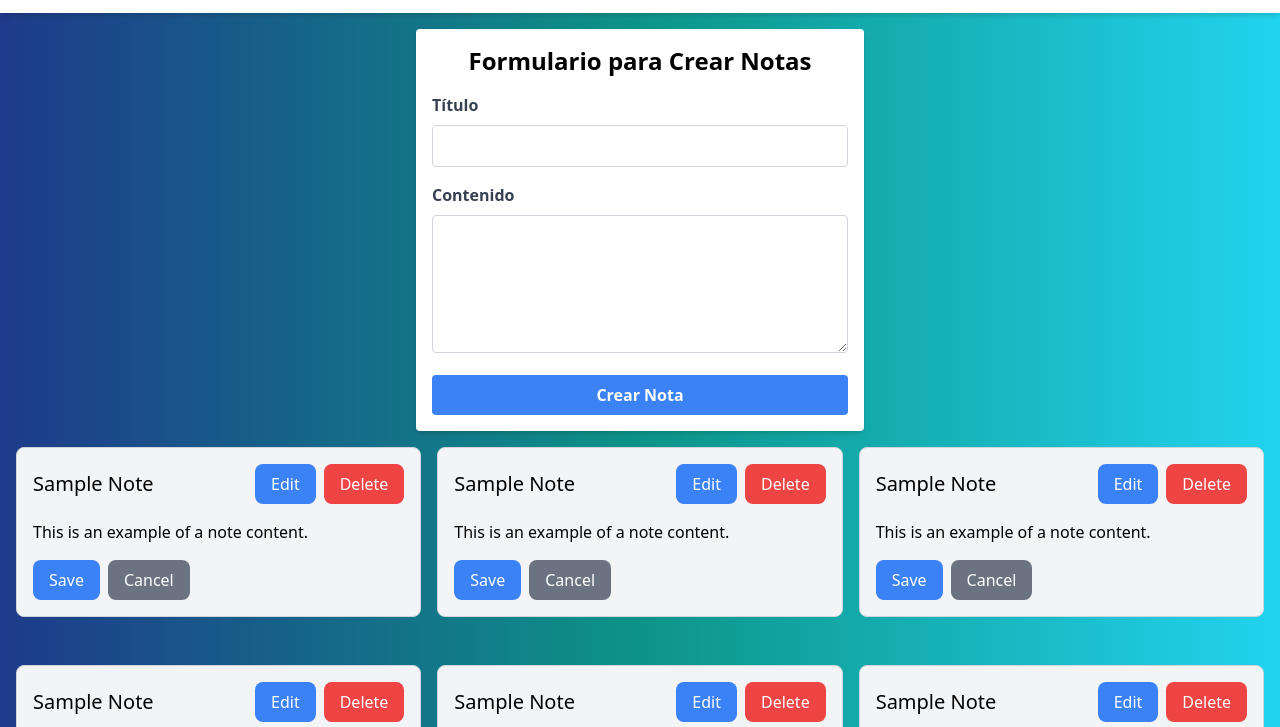
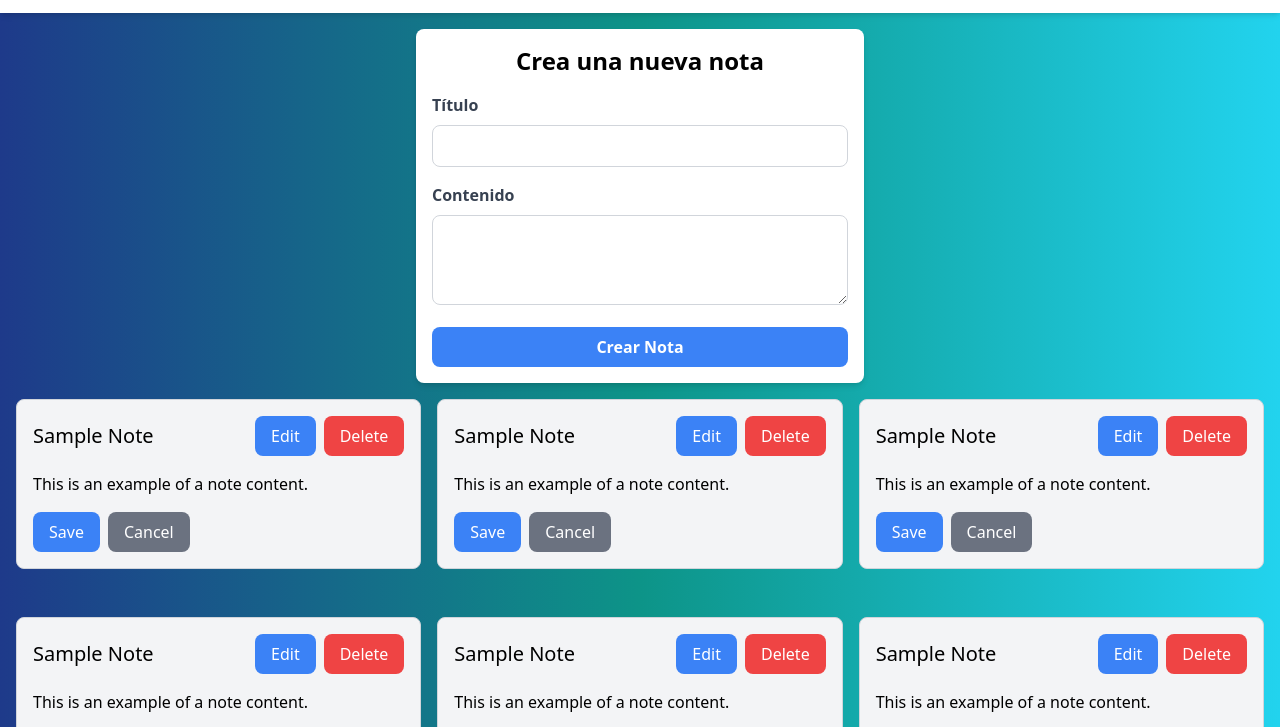
Before and after one commit to hugomaartinez/notes-app, an Astro site: page / in a window 1280 px wide. Shown: the part 51-778 px from the top of the page. Built offline with nearby package versions, Linux system fonts and the light colour scheme; Astro itself is replaced by a stand-in of ours.

Commit message:
Actualizar el formulario de notas: mejorar el estilo y ajustar el tamaño del área de texto

```diff
--- a/src/components/NoteForm.astro
+++ b/src/components/NoteForm.astro
@@ -1,7 +1,5 @@
-<form class="note-form max-w-md mx-auto p-4 bg-white shadow-md rounded">
-  <h2 class="text-center text-2xl font-bold mb-4">
-    Formulario para Crear Notas
-  </h2>
+<form class="note-form max-w-md mx-auto p-4 bg-white shadow-md rounded-lg">
+  <h2 class="text-center text-2xl font-bold mb-4">Crea una nueva nota</h2>
   <div class="form-group mb-4">
     <label for="title" class="block text-gray-700 font-bold mb-2">Título</label>
     <input
@@ -9,7 +7,7 @@
       id="title"
       name="title"
       required
-      class="w-full px-3 py-2 border border-gray-300 rounded"
+      class="w-full px-3 py-2 border border-gray-300 rounded-lg"
     />
   </div>
   <div class="form-group mb-4">
@@ -19,13 +17,13 @@
     <textarea
       id="content"
       name="content"
-      rows="5"
+      rows="3"
       required
-      class="w-full px-3 py-2 border border-gray-300 rounded"></textarea>
+      class="w-full px-3 py-2 border border-gray-300 rounded-lg"></textarea>
   </div>
   <button
     type="submit"
-    class="w-full py-2 bg-blue-500 text-white font-bold rounded hover:bg-blue-700"
+    class="w-full py-2 bg-blue-500 text-white font-bold rounded-lg hover:bg-blue-700"
     >Crear Nota</button
   >
 </form>
```
